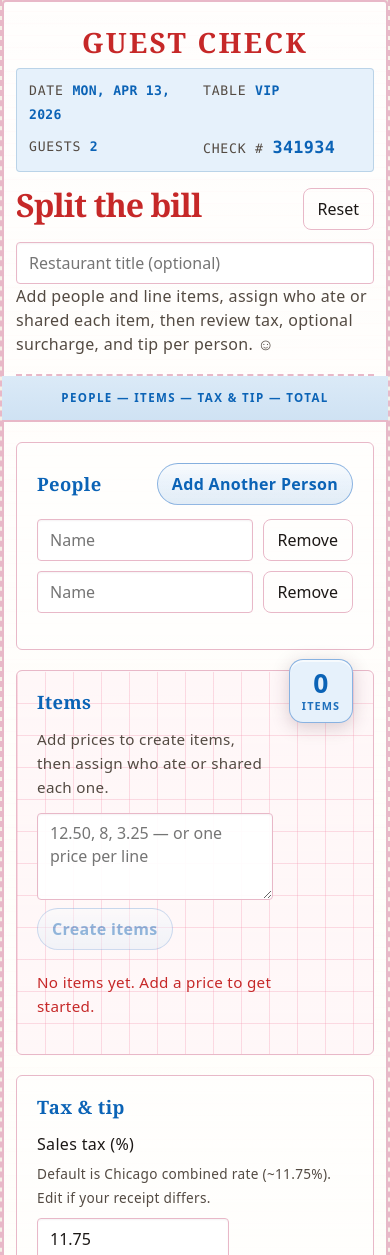
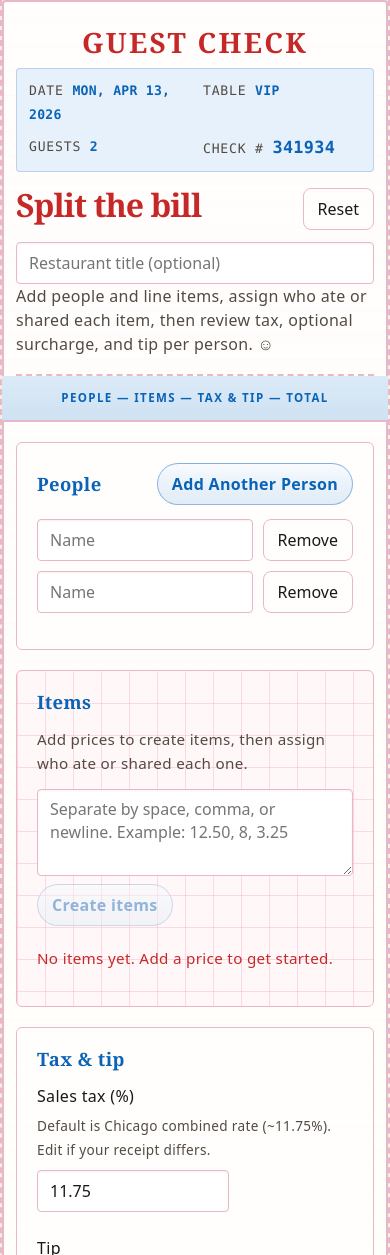
Before and after one commit to operana/split-the-bill, a React (Vite) app in the folder split-the-bill/: page / in a window 390 px wide. Shown: the top 1255 px of the page. Built offline with nearby package versions, Linux system fonts and the light colour scheme.

Commit message:
fix item section

```diff
--- a/split-the-bill/src/App.css
+++ b/split-the-bill/src/App.css
@@ -187,76 +187,11 @@ html, body {
 }
 
 .bill-panel--items {
-  display: flex;
-  align-items: flex-start;
-  gap: 14px;
   background-color: rgba(255, 245, 248, 0.65);
   background-image: linear-gradient(var(--pink-grid) 1px, transparent 1px),
     linear-gradient(90deg, var(--pink-grid) 1px, transparent 1px);
   background-size: 100% 2rem, 1.75rem 100%;
   background-position: 0 0, 0 0;
-}
-
-.bill-items-inner {
-  flex: 1 1 0;
-  min-width: 0;
-}
-
-.bill-items-pill-rail {
-  flex: 0 0 auto;
-  align-self: stretch;
-  width: 4rem;
-  display: flex;
-  flex-direction: column;
-}
-
-.bill-items-pill-rail-track {
-  /* Fill rail height so sticky has room to travel the full Items panel */
-  flex: 1 1 0;
-  min-height: 0;
-  align-self: stretch;
-  display: flex;
-  flex-direction: column;
-  align-items: center;
-}
-
-.bill-count-pill--rail {
-  position: sticky;
-  top: 0.75rem;
-  margin-left: 0;
-  z-index: 2;
-  box-shadow: 0 2px 12px rgba(80, 40, 60, 0.12);
-  /* Keeps count readable while scrolling long item lists on phones */
-  -webkit-backdrop-filter: blur(6px);
-  backdrop-filter: blur(6px);
-  flex-direction: column;
-  justify-content: center;
-  align-items: center;
-  gap: 4px;
-  height: auto;
-  min-height: 3.5rem;
-  min-width: 3.5rem;
-  padding: 10px 12px;
-  font-size: 1rem;
-  border-radius: 12px;
-}
-
-.bill-count-pill__value {
-  font-size: 1.45rem;
-  line-height: 1;
-  font-weight: 800;
-  font-variant-numeric: tabular-nums;
-}
-
-.bill-count-pill__label {
-  font-size: 0.65rem;
-  font-weight: 800;
-  letter-spacing: 0.1em;
-  text-transform: uppercase;
-  line-height: 1;
-  opacity: 0.9;
-  max-width: 100%;
-  text-align: center;
 }
 
 .bill-panel h2 {
@@ -300,24 +235,6 @@ html, body {
     transform: translateY(0px) rotate(-7deg) scale(1);
     filter: blur(0);
   }
-}
-
-.bill-count-pill {
-  display: inline-flex;
-  align-items: center;
-  justify-content: center;
-  min-width: 1.8em;
-  height: 1.55em;
-  padding: 0 0.55em;
-  margin-left: 8px;
-  border-radius: 999px;
-  font-size: 0.8em;
-  font-weight: 800;
-  font-variant-numeric: tabular-nums;
-  color: var(--diner-blue);
-  background: var(--diner-blue-soft);
-  border: 1px solid var(--accent-border);
-  box-shadow: 0 1px 0 rgba(255, 255, 255, 0.7) inset;
 }
 
 .bill-panel-heading-row {
@@ -891,42 +808,4 @@ html, body {
     padding-right: 12px;
   }
 
-  /* Floating item count: easier to see at a glance on small screens + notches */
-  .bill-panel--items {
-    gap: 8px;
-  }
-
-  .bill-items-pill-rail {
-    width: 4.5rem;
-  }
-
-  .bill-count-pill--rail {
-    /* Vertically centered in the visible viewport while scrolling the Items section */
-    top: calc(
-      env(safe-area-inset-top, 0px) +
-        (100vh - env(safe-area-inset-top, 0px) - env(safe-area-inset-bottom, 0px)) * 0.5
-    );
-    top: calc(
-      env(safe-area-inset-top, 0px) +
-        (100dvh - env(safe-area-inset-top, 0px) - env(safe-area-inset-bottom, 0px)) * 0.5
-    );
-    transform: translateY(-50%);
-    z-index: 4;
-    min-width: 4rem;
-    min-height: 4rem;
-    padding: 12px 10px;
-    border-radius: 14px;
-    box-shadow:
-      0 2px 0 rgba(255, 255, 255, 0.65) inset,
-      0 4px 18px rgba(80, 40, 60, 0.22);
-    border-width: 1.5px;
-  }
-
-  .bill-count-pill__value {
-    font-size: 1.65rem;
-  }
-
-  .bill-count-pill__label {
-    font-size: 0.68rem;
-  }
 }
--- a/split-the-bill/src/App.jsx
+++ b/split-the-bill/src/App.jsx
@@ -537,7 +537,6 @@ export default function App() {
         className="bill-panel bill-panel--items"
         aria-labelledby="items-heading"
       >
-        <div className="bill-items-inner">
         <h2 id="items-heading">
           Items
           <span className="sr-only">
@@ -559,7 +558,10 @@ export default function App() {
             rows={3}
             autoComplete="off"
             spellCheck={false}
-            placeholder="12.50, 8, 3.25 — or one price per line"
+            inputMode="decimal"
+            enterKeyHint="done"
+            autoCapitalize="none"
+            placeholder="Separate by space, comma, or newline. Example: 12.50, 8, 3.25"
             value={bulkPricesText}
             onChange={(e) => {
               setBulkPricesText(e.target.value)
@@ -655,20 +657,6 @@ export default function App() {
             </li>
           ))}
         </ul>
-        </div>
-        <aside className="bill-items-pill-rail" aria-hidden="true">
-          <div className="bill-items-pill-rail-track">
-            <span
-              className="bill-count-pill bill-count-pill--rail"
-              title={`${items.length} ${items.length === 1 ? 'item' : 'items'} total`}
-            >
-              <span className="bill-count-pill__value">{items.length}</span>
-              <span className="bill-count-pill__label">
-                {items.length === 1 ? 'item' : 'items'}
-              </span>
-            </span>
-          </div>
-        </aside>
       </section>
 
       <section className="bill-panel" aria-labelledby="tax-tip-heading">
```
